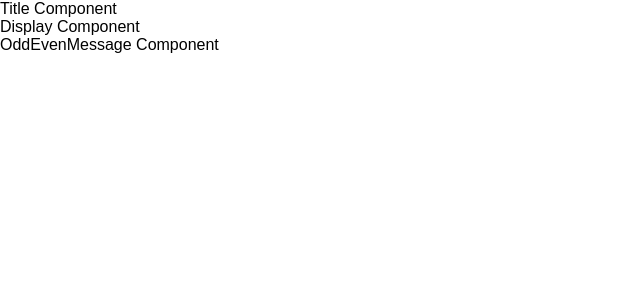
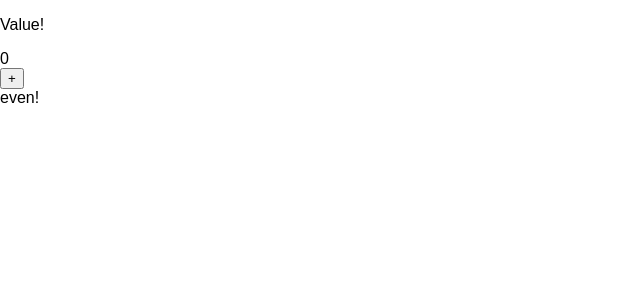
Before and after one commit to PerryM123/React-Redux-Practice, a React (Create React App) app: page / in a window 1280 px wide. Shown: the top 300 px of the page, without its empty margins (0-640 px from the left). Built offline with nearby package versions, Linux system fonts and the light colour scheme.

Commit message:
Made the barebones of the app using on ReactJS. Next is to polish it a bit and  then move on to adding React Redux to it

```diff
--- a/public/index.html
+++ b/public/index.html
@@ -19,7 +19,7 @@
       work correctly both with client-side routing and a non-root public URL.
       Learn how to configure a non-root public URL by running `npm run build`.
     -->
-    <title>React App</title>
+    <title>React Redux App</title>
   </head>
   <body>
     <noscript>
--- a/src/components/Display.js
+++ b/src/components/Display.js
@@ -1,10 +1,29 @@
 import React, { Component } from 'react';
+import OddEvenMessage from './../components/OddEvenMessage';
 
 class Display extends Component {
+	constructor(props) {
+		super(props);
+
+		this.state = {
+			value: 0
+		};
+
+		this.clickHandler = this.clickHandler.bind(this);
+	}
+	clickHandler() {
+		this.setState({
+			value: this.state.value + 1
+		});
+	}
   render() {
     return (
       <div>
-        Display Component
+        <div className="valueBox">
+					<div className="value">{this.state.value}</div>
+					<input type="button" value="+" onClick={this.clickHandler} />
+        </div>
+        <OddEvenMessage value={this.state.value} />
       </div>
     );
   }
--- a/src/components/OddEvenMessage.js
+++ b/src/components/OddEvenMessage.js
@@ -1,13 +1,25 @@
 import React, { Component } from 'react';
+import PropTypes from 'prop-types';
 
 class OddEvenMessage extends Component {
   render() {
+	var value = this.props.value;
     return (
       <div>
-        OddEvenMessage Component
+        {
+        	/*
+        	* React Question:
+			* How do I know when to use == and when to use ===????
+        	*/
+        	(value % 2 === 0) ? "even!" : "odd!"
+        }
       </div>
     );
   }
 }
 
+OddEvenMessage.proptypes = {
+  value: PropTypes.number.isRequired,
+};
+
 export default OddEvenMessage;
--- a/src/components/Title.js
+++ b/src/components/Title.js
@@ -1,13 +1,17 @@
 import React, { Component } from 'react';
+import PropTypes from 'prop-types';
 
 class Title extends Component {
   render() {
     return (
-      <div>
-        Title Component
-      </div>
+      <p>
+        {this.props.appTitle}
+      </p>
     );
   }
 }
 
+Title.propTypes = {
+  appTitle: PropTypes.string.isRequired,
+};
 export default Title;
--- a/src/containers/App.js
+++ b/src/containers/App.js
@@ -1,15 +1,13 @@
 import React, { Component } from 'react';
 import Title from './../components/Title';
 import Display from './../components/Display';
-import OddEvenMessage from './../components/OddEvenMessage';
 
 class App extends Component {
   render() {
     return (
       <div>
-        <Title />
+        <Title appTitle="Value!" />
         <Display />
-        <OddEvenMessage />
       </div>
     );
   }
```
